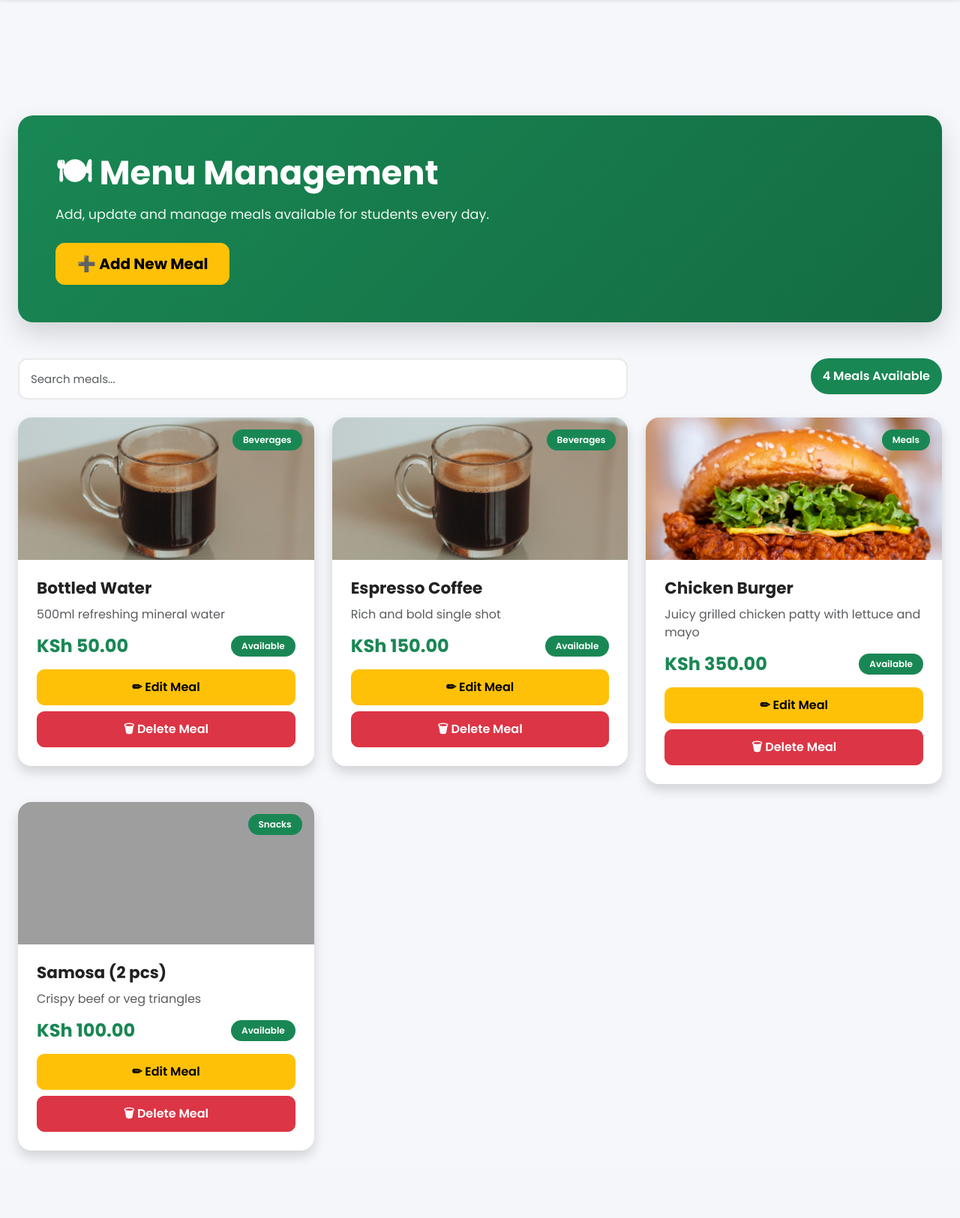
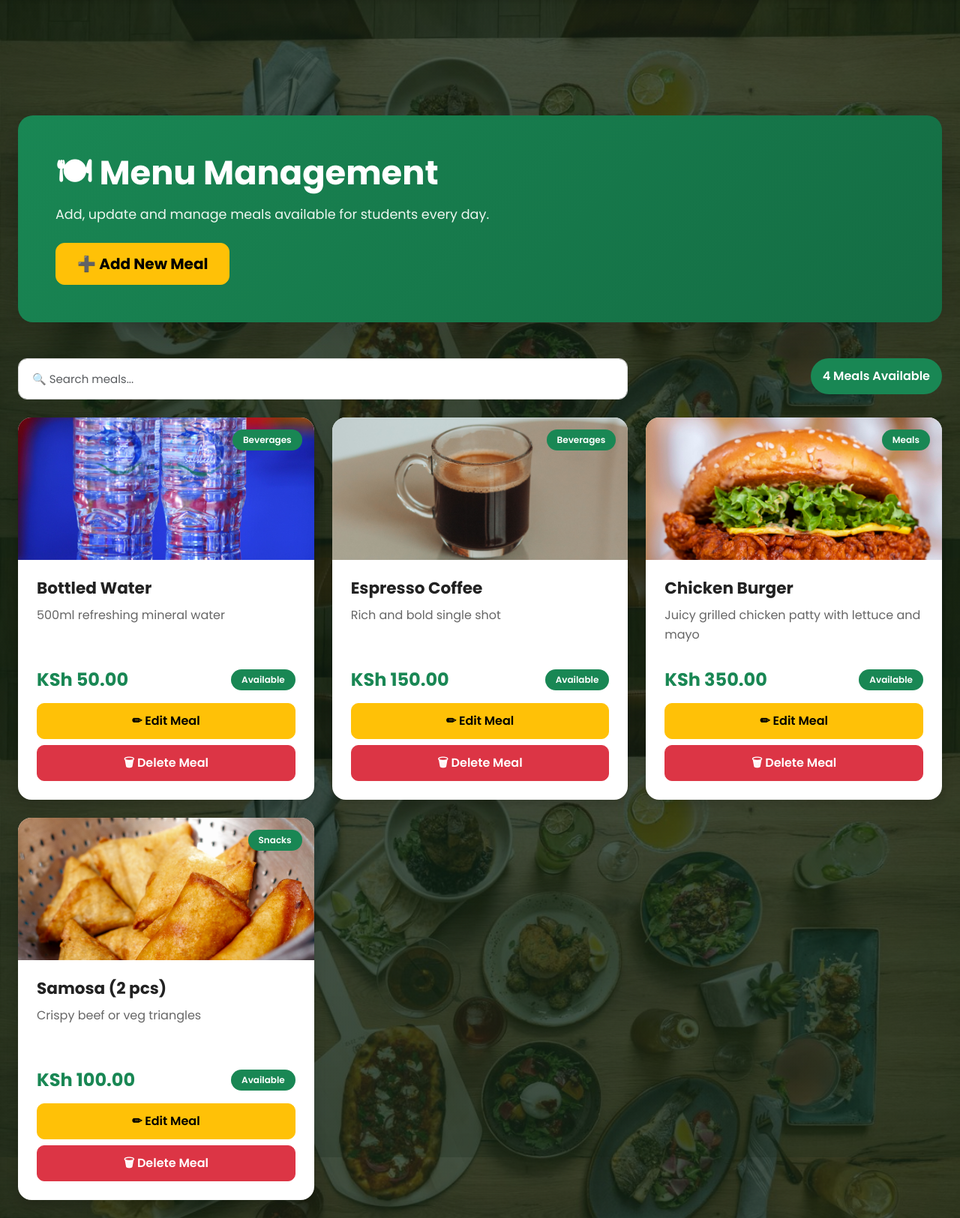
Before and after one commit to munyokiephraim-ctrl/COLRS, a Flask app: page /admin/menu in a window 1280 px wide. Shown: the part 56-1681 px from the top of the page at 75% size. Before the commit the page ends 1602 px from the top, so only its background shows below. Run offline with Flask 3, Linux system fonts and the light colour scheme; a user stored in the database is signed in; tables that the repository leaves empty hold one stand-in row (values such as "Sample post"); grey boxes are pictures that could not be loaded.

Commit message:
Improve admin menu manager UI

```diff
--- a/app/static/css/admin.css
+++ b/app/static/css/admin.css
@@ -1,10 +1,6 @@
 /* ==========================================
    ADMIN PANEL
 ========================================== */
-
-body{
-    background:#f5f7fa;
-}
 
 /* ==========================================
    HERO
--- a/app/templates/admin/menu_manager.html
+++ b/app/templates/admin/menu_manager.html
@@ -5,52 +5,33 @@
 <div class="container-fluid py-4">
 
     <!-- HERO -->
-
     <div class="admin-hero mb-5">
-
-    <h1>
-
-        🍽 Menu Management
-
-    </h1>
-
+        <h1>🍽 Menu Management</h1>
         <p>
-
             Add, update and manage meals available for students every day.
-
         </p>
 
         <a href="{{ url_for('admin.add_menu_item') }}"
            class="btn btn-warning btn-lg fw-bold">
-
             ➕ Add New Meal
-
         </a>
-
     </div>
 
     <!-- SEARCH -->
-
     <div class="row mb-4">
-
         <div class="col-lg-8">
-
             <input
+                id="menuSearch"
+                type="text"
                 class="form-control form-control-lg"
-            placeholder="Search meals...">
-
+                placeholder="🔍 Search meals...">
         </div>
 
         <div class="col-lg-4 text-end">
-
             <span class="badge bg-success fs-6 p-3">
-
                 {{ items|length }} Meals Available
-
             </span>
-
         </div>
-
     </div>
 
     {% if items %}
@@ -61,35 +42,39 @@
 
         <div class="col-lg-4">
 
-<div class="card border-0 shadow meal-admin-card">
+            <div class="card border-0 shadow meal-admin-card h-100">
 
                 <div class="position-relative">
 
-        {% if item.category=="Meals" %}
+                    {% set meal = item.name|lower %}
 
+                    {% if "burger" in meal %}
                         <img src="{{ url_for('static', filename='images/meals/burger.jpg') }}"
                              class="admin-meal-img">
 
-        {% elif item.category=="Beverages" %}
-
+                    {% elif "coffee" in meal or "espresso" in meal %}
                         <img src="{{ url_for('static', filename='images/meals/coffee.jpg') }}"
                              class="admin-meal-img">
 
-        {% elif item.category=="Desserts" %}
+                    {% elif "water" in meal %}
+                        <img src="{{ url_for('static', filename='images/meals/water.jpg') }}"
+                             class="admin-meal-img">
 
+                    {% elif "brownie" in meal %}
                         <img src="{{ url_for('static', filename='images/meals/brownie.jpg') }}"
                              class="admin-meal-img">
 
-        {% else %}
-
-        <img src="{{ url_for('static', filename='images/meals/default.jpg') }}"
+                    {% elif "samosa" in meal %}
+                        <img src="{{ url_for('static', filename='images/meals/samosa.jpg') }}"
                              class="admin-meal-img">
 
+                    {% else %}
+                        <img src="{{ url_for('static', filename='images/meals/burger.jpg') }}"
+                             class="admin-meal-img">
                     {% endif %}
+
                     <span class="badge bg-success position-absolute top-0 end-0 m-3">
-
                         {{ item.category }}
-
                     </span>
 
                 </div>
@@ -97,39 +82,29 @@
                 <div class="card-body">
 
                     <h4 class="fw-bold">
-
                         {{ item.name }}
-
                     </h4>
 
-        <p class="text-muted">
-
+                    <p class="meal-description">
                         {{ item.description }}
-
                     </p>
 
                     <div class="d-flex justify-content-between align-items-center mb-3">
 
                         <h4 class="text-success fw-bold mb-0">
-
                             KSh {{ "%.2f"|format(item.price) }}
-
                         </h4>
 
                         {% if item.is_available %}
 
                             <span class="badge bg-success">
-
                                 Available
-
                             </span>
 
                         {% else %}
 
                             <span class="badge bg-danger">
-
                                 Unavailable
-
                             </span>
 
                         {% endif %}
@@ -140,9 +115,7 @@
 
                         <a href="{{ url_for('admin.edit_menu_item', item_id=item.id) }}"
                            class="btn btn-warning">
-
                             ✏ Edit Meal
-
                         </a>
 
                         <form action="{{ url_for('admin.delete_menu_item', item_id=item.id) }}"
@@ -181,16 +154,10 @@
                  style="width:180px;"
                  class="mb-4">
 
-        <h3>
-
-            No Meals Found
-
-        </h3>
+            <h3>No Meals Found</h3>
 
             <p class="meal-description">
-
                 Your menu is currently empty. Add your first meal to get started.
-
             </p>
 
             <a href="{{ url_for('admin.add_menu_item') }}"
```
Lines whose indentation alone changed are shown as unchanged.
